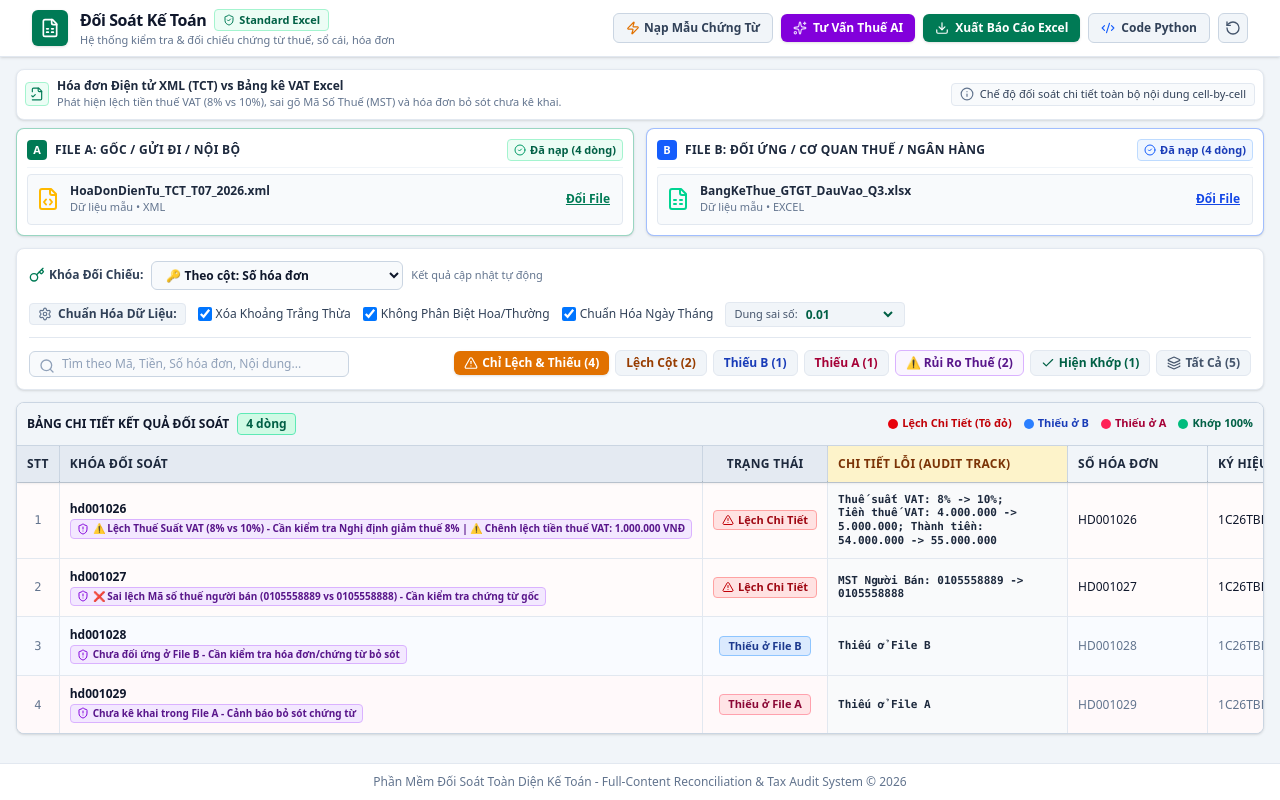
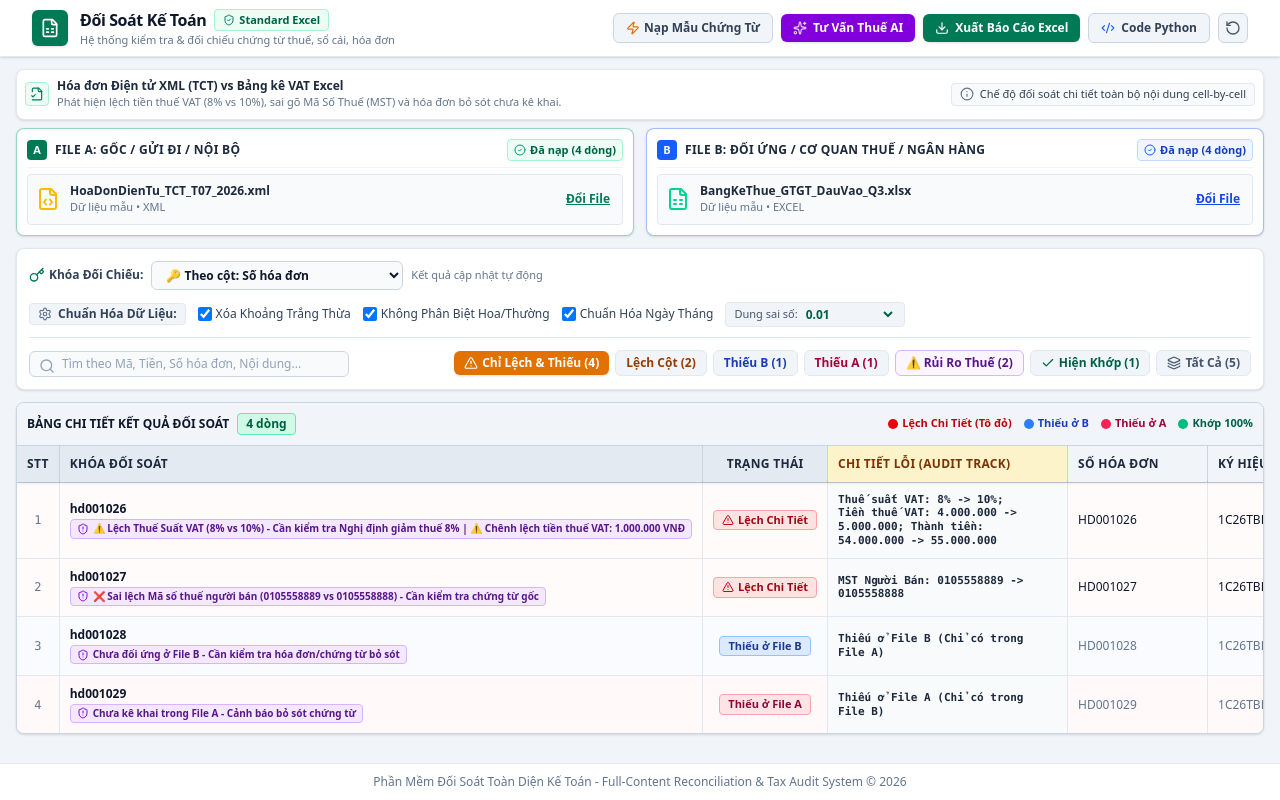
Before and after one commit to nguyenbahoa20-dotcom/KETOAN---DOI-SOAT, a React (Vite) app: page / in a window 1280 px wide. Built offline with nearby package versions, Linux system fonts and the light colour scheme.

Commit message:
Fix DiffTableView.tsx user flow

```diff
--- a/src/components/DiffTableView.tsx
+++ b/src/components/DiffTableView.tsx
@@ -93,7 +93,7 @@ export const DiffTableView: React.FC<DiffTableViewProps> = ({ results, onUpdateA
           <tbody className="divide-y divide-slate-200 bg-white text-slate-800 font-medium">
             {results.map((item, idx) => {
               const statusStyle = getStatusRowStyle(item.status);
-              const formattedNote = getConciseAuditNote(item);
+              const formattedNote = item.auditVerificationNote;
 
               return (
                 <tr key={item.id} className={`hover:bg-slate-50 transition ${statusStyle.rowBg}`}>
@@ -210,26 +210,6 @@ export const DiffTableView: React.FC<DiffTableViewProps> = ({ results, onUpdateA
   );
 };
 
-function getConciseAuditNote(item: RowDiffResult): string {
-  if (item.status === 'orphan_a') return 'Thiếu ở File B';
-  if (item.status === 'orphan_b') return 'Thiếu ở File A';
-  if (item.status === 'matched') return 'Khớp 100%';
-
-  if (item.cellDiffs) {
-    const diffParts: string[] = [];
-    Object.keys(item.cellDiffs).forEach((col) => {
-      if (!col.startsWith('__EMPTY') && item.cellDiffs![col].isDiff) {
-        const vA = formatValueDisplay(item.cellDiffs![col].valA);
-        const vB = formatValueDisplay(item.cellDiffs![col].valB);
-        diffParts.push(`${col}: ${vA} -> ${vB}`);
-      }
-    });
-    if (diffParts.length > 0) return diffParts.join('; ');
-  }
-
-  return item.auditVerificationNote.replace(/^Sai lệch chi tiết ở các cột:\s*/i, '');
-}
-
 function StatusBadge({ status }: { status: string }) {
   switch (status) {
     case 'matched':
```
